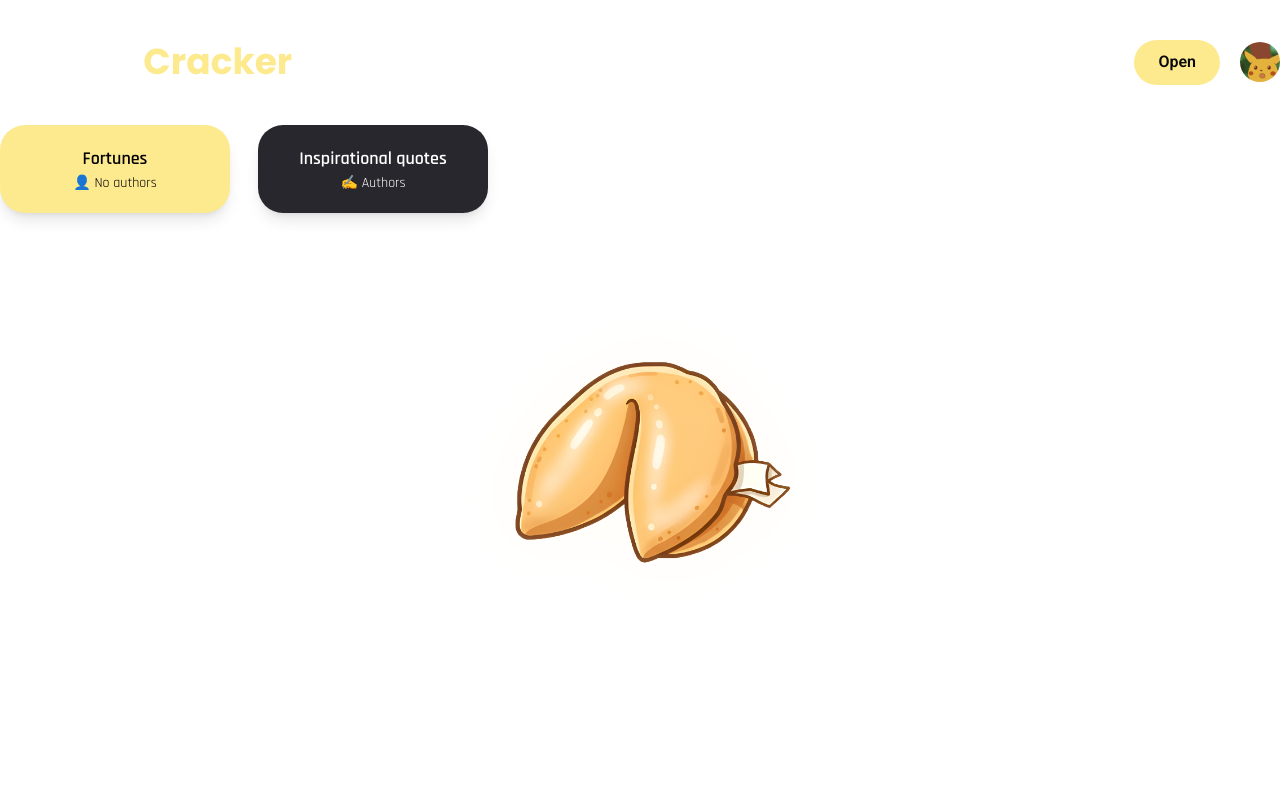
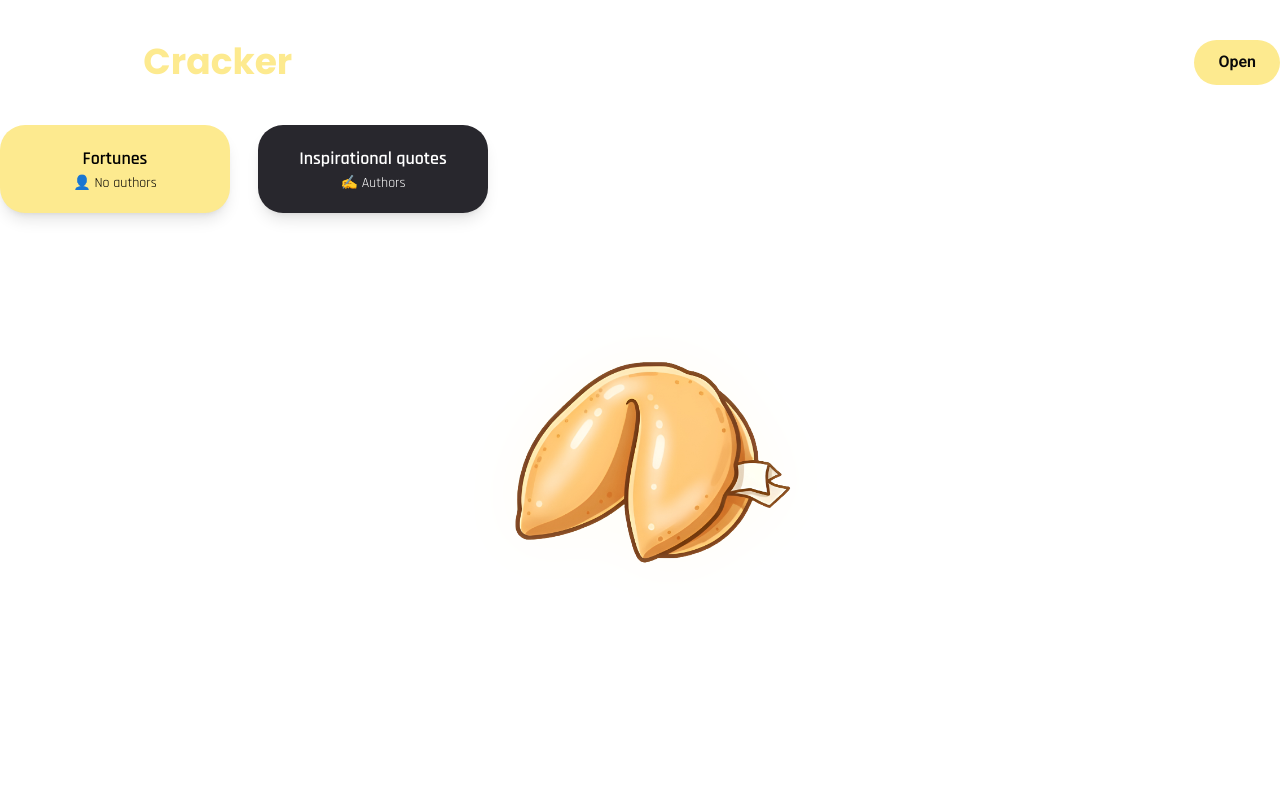
Before and after one commit to AFKYamy/fortune-cracker, a React (Vite) app: page / in a window 1280 px wide. Shown: the top 800 px of the page. Built offline with nearby package versions, Linux system fonts and the light colour scheme.

Commit message:
docs: removed pikachu gif, changed README

```diff
--- a/src/components/header/Header.tsx
+++ b/src/components/header/Header.tsx
@@ -2,9 +2,6 @@ import { Link } from "react-router";
 
 // components
 import Button from "../ui/button/Button";
-
-// assets
-import pikachuGif from "/images/pikachu-shocked-face-stunned.gif";
 
 export default function Header() {
     return (
@@ -19,13 +16,6 @@ export default function Header() {
             </div>
             <div className="header__actions flex items-center gap-5 hidden sm:flex">
                 <Button text={"Open"} link={"/"} />
-                <div className="header__user">
-                    <img
-                        className="w-10 h-10 rounded-full"
-                        src={pikachuGif}
-                        alt="user profile picture"
-                    />
-                </div>
             </div>
         </div>
     )
```
Also changed, not shown: 1 other file (tests, documents, lock files or other folders).
